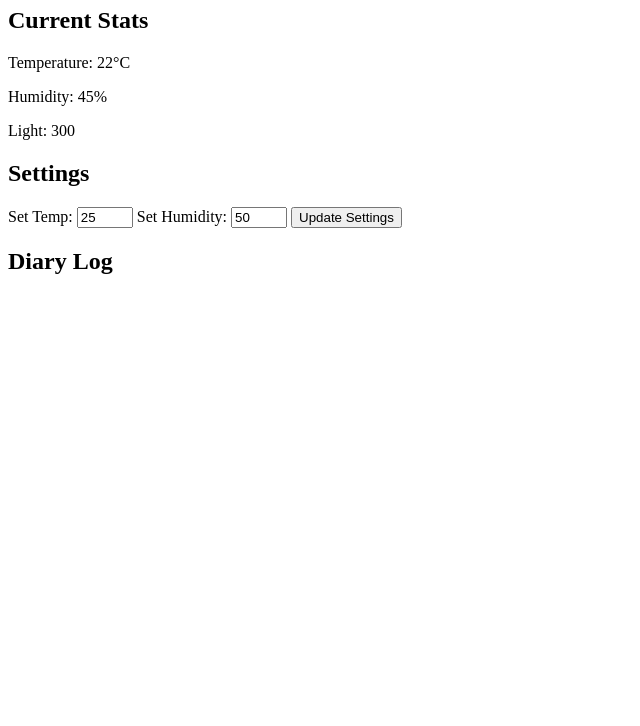
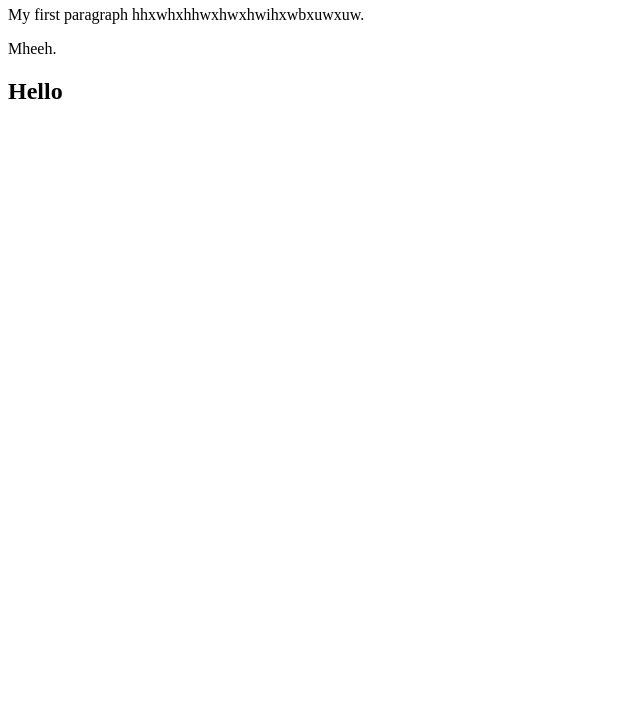
Before and after one commit to quinny88/Greenhouse, a plain HTML site: page index.html in a window 1280 px wide. Shown: the part 74-800 px from the top of the page, without its empty margins (0-640 px from the left). Drawn offline with Linux system fonts and the light colour scheme.

Commit message:
Update index.html

```diff
--- a/index.html
+++ b/index.html
@@ -1,39 +1,12 @@
 <!DOCTYPE html>
-<html lang="en">
-<head>
-  <meta charset="UTF-8">
-  <meta name="viewport" content="width=device-width, initial-scale=1.0">
-  <title>Greenhouse Dashboard</title>
-  <link rel="stylesheet" href="style.css">
-</head>
+<html>
 <body>
-  <h1>🌱 Greenhouse Dashboard</h1>
 
-  <div class="stats">
-    <h2>Current Stats</h2>
-    <p>Temperature: <span id="temp">22°C</span></p>
-    <p>Humidity: <span id="humidity">45%</span></p>
-    <p>Light: <span id="light">300</span></p>
-  </div>
+<h1>My First Heading!</h1>
 
-  <div class="controls">
-    <h2>Settings</h2>
-    <label>
-      Set Temp:
-      <input type="number" id="setTemp" value="25" min="15" max="35">
-    </label>
-    <label>
-      Set Humidity:
-      <input type="number" id="setHum" value="50" min="20" max="80">
-    </label>
-    <button onclick="updateSettings()">Update Settings</button>
-  </div>
+<p>My first paragraph hhxwhxhhwxhwxhwihxwbxuwxuw.</p>
+<p>Mheeh.</p>
 
-  <div class="diary">
-    <h2>Diary Log</h2>
-    <ul id="diaryLog"></ul>
-  </div>
-
-  <script src="script.js"></script>
+<h2>Hello</h2>
 </body>
 </html>
```
